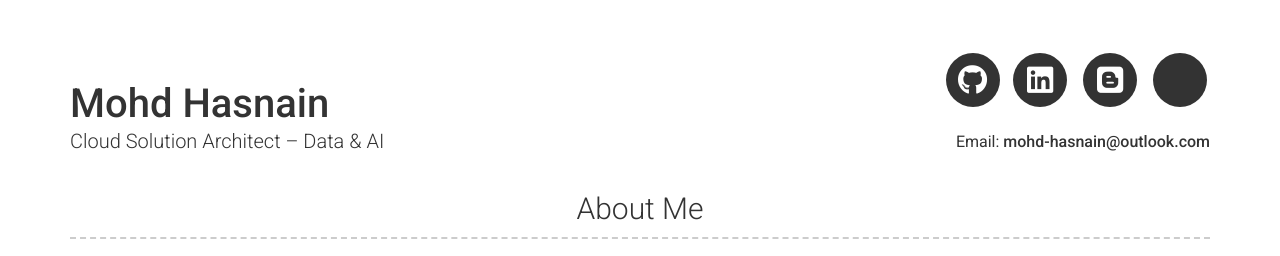
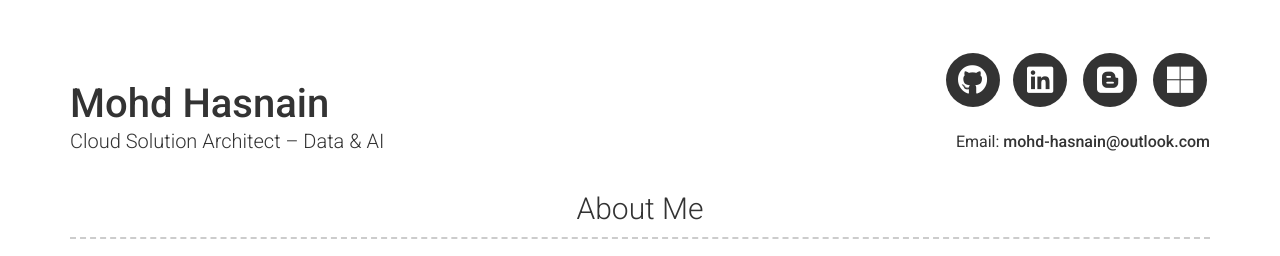
Before and after one commit to mohd-hasnain/mohd-hasnain.github.io, a Jekyll site: the page built from index.md, in a window 1280 px wide. Shown: the top 256 px of the page. Built offline with Jekyll 4.4.1, drawn with Linux system fonts in a browser that asks for light colours; nearby versions of some CDN libraries.

Commit message:
Update _config.yml

```diff
--- a/_config.yml
+++ b/_config.yml
@@ -13,6 +13,7 @@ darkmode: never
 
 # Social links
 linkedin_username: mohdhasnain
+github_username:  mohd-hasnain
 
 # Additional icon links
 additional_links:
@@ -20,10 +21,9 @@ additional_links:
   icon: fa-blogger
   url: https://voidio.blogspot.com/
 - title: cclaim
-  icon: fa-award
+  icon: fa-microsoft
   url: https://www.youracclaim.com/users/mohd-hasnain/
 
-github_username:  mohd-hasnain
 # - title: another link
 #   icon: font awesome brand icon name (eg. fa-twitter) (https://fontawesome.com/icons?d=gallery&s=brands&m=free)
 #   url: Link url (eg. https://google.com)
```
